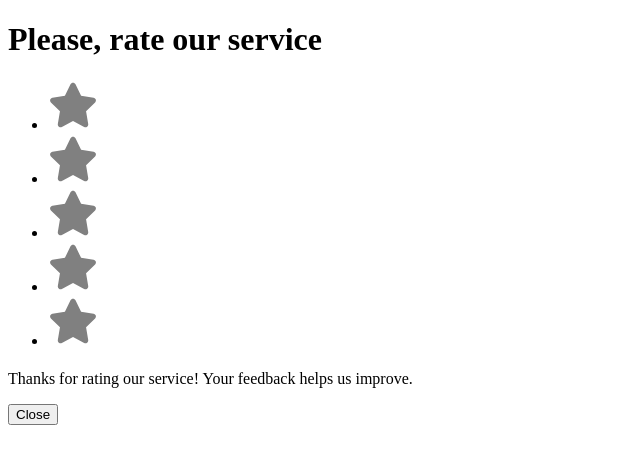
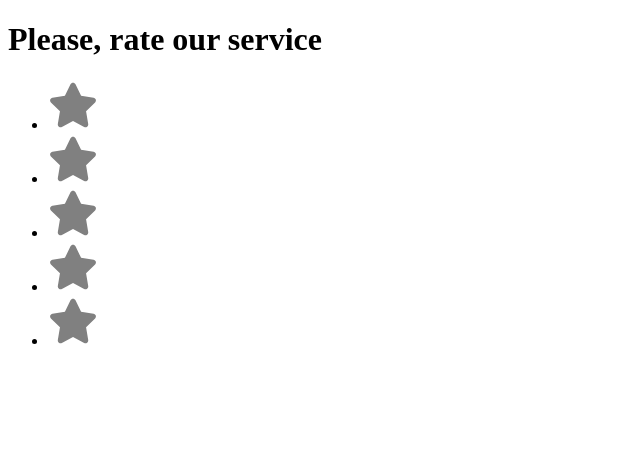
Before and after one commit to Luz-Moreno-Campos/rating-system, a React (Create React App) app: page / in a window 1280 px wide. Shown: the top 464 px of the page, without its empty margins (0-640 px from the left). Built offline with nearby package versions, Linux system fonts and the light colour scheme.

Commit message:
Added conditional rendering to Dialog so it only shows when showDialog is true

```diff
--- a/src/App.js
+++ b/src/App.js
@@ -1,5 +1,5 @@
 import { FaStar } from "react-icons/fa6";
-import {useState}  from "react";
+import { useState } from "react";
 import StarRating from "./components/StarRating";
 import Dialog from "./components/Dialog"
 
@@ -14,10 +14,13 @@ function App() {
   const [showDialog, setShowDialog] = useState(false);
 
   return (
-   <>
-   <StarRating StarIcon={FaStar} ratingWords={ratingWords} openDialog={() => setShowDialog(true)} />
-   <Dialog closeDialog={() => setShowDialog(false)}/>
-   </>
+    <>
+      <StarRating StarIcon={FaStar} ratingWords={ratingWords} openDialog={() => setShowDialog(true)} />
+      {showDialog && (
+        <Dialog closeDialog={() => setShowDialog(false)} />
+      )}
+
+    </>
   );
 }
 
```
